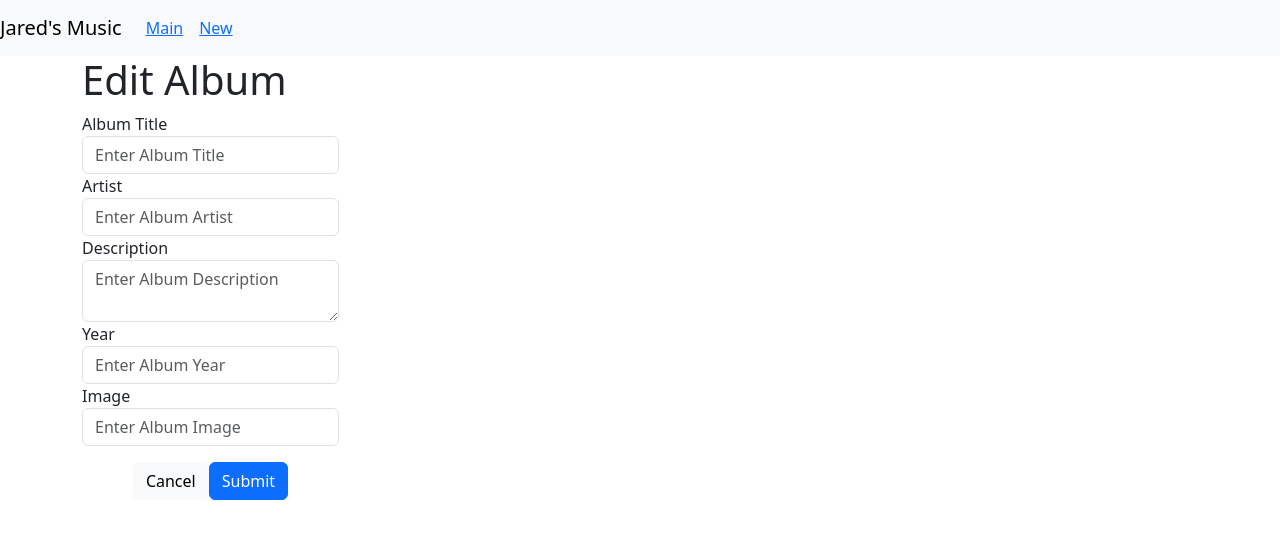
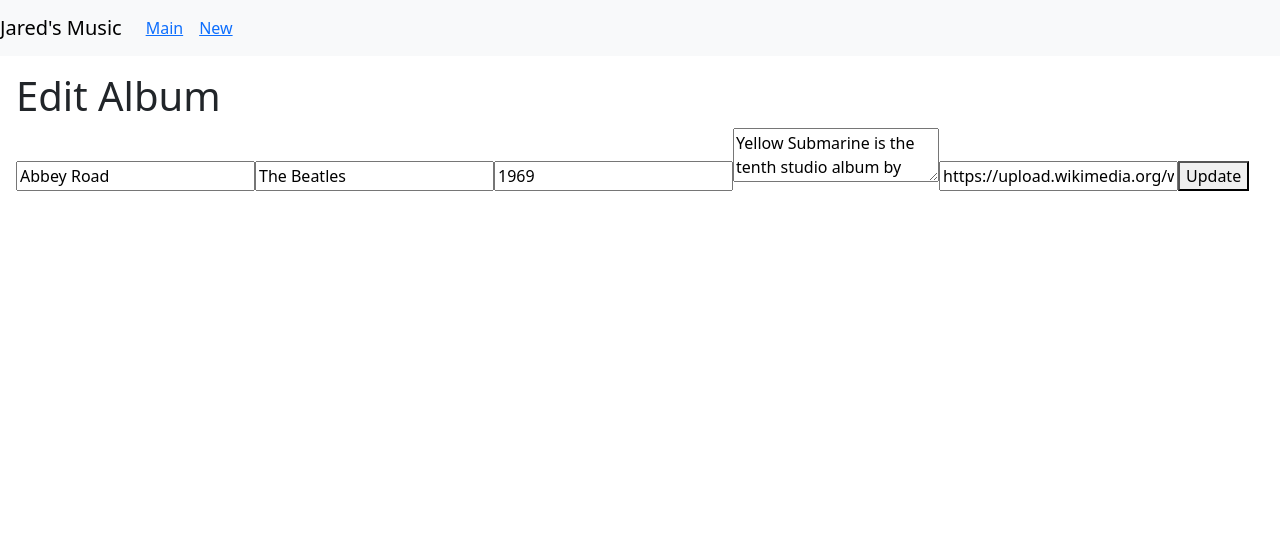
Before and after one commit to JaredGitHub/activity5musicapp, a Next.js app: page /edit/1 in a window 1280 px wide. Shown: the top 538 px of the page. Built offline with nearby package versions, Linux system fonts and the light colour scheme.

Commit message:
new alubm works

```diff
--- a/src/albums.json
+++ b/src/albums.json
@@ -49,5 +49,23 @@
     "image": "wut",
     "tracks": [],
     "id": 5
+  },
+  {
+    "title": "123",
+    "artist": "12",
+    "description": "123",
+    "year": "123",
+    "image": "123",
+    "tracks": [],
+    "id": 6
+  },
+  {
+    "title": "asdf",
+    "artist": "asdf",
+    "description": "ham and cheese",
+    "year": "asdf1",
+    "image": "asdf",
+    "tracks": [],
+    "id": 7
   }
 ]
--- a/src/app/edit/[albumId]/page.tsx
+++ b/src/app/edit/[albumId]/page.tsx
@@ -1,25 +1,61 @@
 'use client';
 
+import { get } from '@/lib/apiClient';
+import { Album, Track } from '@/lib/types';
+import { useParams, useRouter } from 'next/navigation';
 import { useState, useEffect } from 'react';
-import { useRouter } from 'next/navigation';
-import EditAlbum from '../../../EditAlbum';
-import { Album } from '../../../types';
 
-export default function EditPage({ params }: { params: Promise<{ albumId: string }> }) {
+export default function EditAlbumPage() {
   const router = useRouter();
-  const [album, setAlbum] = useState<Album | null>(null);
+  const params = useParams();
+  const albumId = params?.albumId;
+
+  const defaultAlbum: Album = {
+    id: 0,
+    title: '',
+    artist: '',
+    description: '',
+    year: 0,
+    image: '',
+    tracks: [] as Track[],
+  };
+
+  const [album, setAlbum] = useState(defaultAlbum);
 
   useEffect(() => {
-    params.then(({ albumId }) =>
-      fetch(`/api/albums/${albumId}`).then((res) => res.json()).then(setAlbum)
-    );
-  }, [params]);
+    if (!albumId) return;
+    (async () => {
+      const res = await get<Album>(`/albums/${albumId}`);
+      setAlbum(res);
+    })();
+  }, [albumId]);
 
-  const onEditAlbum = () => {
+  const handleSubmit = async (e: React.FormEvent) => {
+    e.preventDefault();
+    const method = albumId ? 'PUT' : 'POST';
+    const url = albumId ? `/api/albums/${albumId}` : `/api/albums`;
+    await fetch(url, {
+      method,
+      headers: { 'Content-Type': 'application/json' },
+      body: JSON.stringify(album),
+    });
     router.push('/');
   };
 
-  if (!album) return <div className="container"><p>Loading...</p></div>;
+  const onChange = (key: string) => (e: React.ChangeEvent<HTMLInputElement | HTMLTextAreaElement>) =>
+    setAlbum((prev) => ({ ...prev, [key]: e.target.value }));
 
-  return <EditAlbum onEditAlbum={onEditAlbum} album={album} />;
+  return (
+    <main style={{ padding: '1rem' }}>
+      <h1>{albumId ? 'Edit Album' : 'Create Album'}</h1>
+      <form onSubmit={handleSubmit}>
+        <input placeholder="Title" value={album.title} onChange={onChange('title')} />
+        <input placeholder="Artist" value={album.artist} onChange={onChange('artist')} />
+        <input placeholder="Year" value={album.year} onChange={onChange('year')} />
+        <textarea placeholder="Description" value={album.description} onChange={onChange('description')} />
+        <input placeholder="Image URL" value={album.image} onChange={onChange('image')} />
+        <button type="submit">{albumId ? 'Update' : 'Save'}</button>
+      </form>
+    </main>
+  );
 }
--- /dev/null
+++ b/src/lib/apiClient.ts
@@ -0,0 +1,95 @@
+// src/lib/apiClient.ts
+// Internal API client for Next.js (Vercel-safe)
+// Exports only typed helper functions for clarity and safety.
+
+// NOTE on `body?: unknown`:
+//   `unknown` allows any input type but keeps type checking active.
+//   It's safer than `any` — you can pass any value, but you can't
+//   accidentally use its properties without narrowing or casting.
+//   Here we just forward it to JSON.stringify(), so no cast is needed.
+
+type Verb = "GET" | "POST" | "PUT" | "DELETE";
+
+/**
+ * Internal core request function.
+ * Not exported — use get/post/put/del helpers instead.
+ */
+async function request<T>(
+    path: string,
+    method: Verb = "GET",
+    body?: unknown
+): Promise<T> {
+    const response = await fetch(`/api${path}`, {
+        method,
+        headers: { "Content-Type": "application/json" },
+        body: method !== "GET" ? JSON.stringify(body) : undefined,
+});
+
+    if (!response.ok) {
+        throw new Error(`HTTP ${response.status}: ${response.statusText}`);
+    }
+
+    const text = await response.text();
+
+    try {
+        return text ? (JSON.parse(text) as T) : ({} as T);
+    } catch {
+        throw new Error("Invalid JSON response");
+    }
+}
+
+/* ------------------------------------------------------------------
+   🔹 Typed helper functions
+   Only these are exported for use in app and component code.
+------------------------------------------------------------------- */
+
+export const get = async <T>(path: string): Promise<T> =>
+    request<T>(path, "GET");
+
+export const post = async <T, B = unknown>(
+    path: string,
+    body: B
+): Promise<T> => request<T>(path, "POST", body);
+
+export const put = async <T, B = unknown>(
+    path: string,
+    body: B
+): Promise<T> => request<T>(path, "PUT", body);
+
+export const del = async <T>(path: string): Promise<T> =>
+    request<T>(path, "DELETE");
+
+/*
+   Example usage — calling your internal API routes safely
+
+   Given this simplified Album type:
+   interface Album {
+     id: number;
+     title: string;
+     year?: number; // optional
+   }
+   // Example usage:
+   // @ is an alias for the src/ directory
+   // import the methods you need in the current module
+   import { get, post } from "@/lib/apiClient";
+
+   // GET example
+   try {
+     const albums = await get<Album[]>("/albums");
+     console.log("Albums:", albums);
+   } catch (error) {
+     console.error("Failed to load albums:", error);
+   }
+
+   // POST example
+   try {
+     const newAlbum = await post<Album, Partial<Album>>(
+       "/albums",
+       { title: "Spectres", year: 1977 }
+     );
+     console.log("Album created:", newAlbum);
+   } catch (error) {
+     console.error("Failed to create album:", error);
+   }
+
+   */
--- /dev/null
+++ b/src/lib/types.ts
@@ -0,0 +1,15 @@
+export interface Track {
+  title: string;
+  lyrics?: string;
+  video?: string;
+}
+
+export interface Album {
+  id: number;
+  title: string;
+  artist: string;
+  description: string;
+  year: string | number;
+  image: string;
+  tracks: Track[];
+}
```
